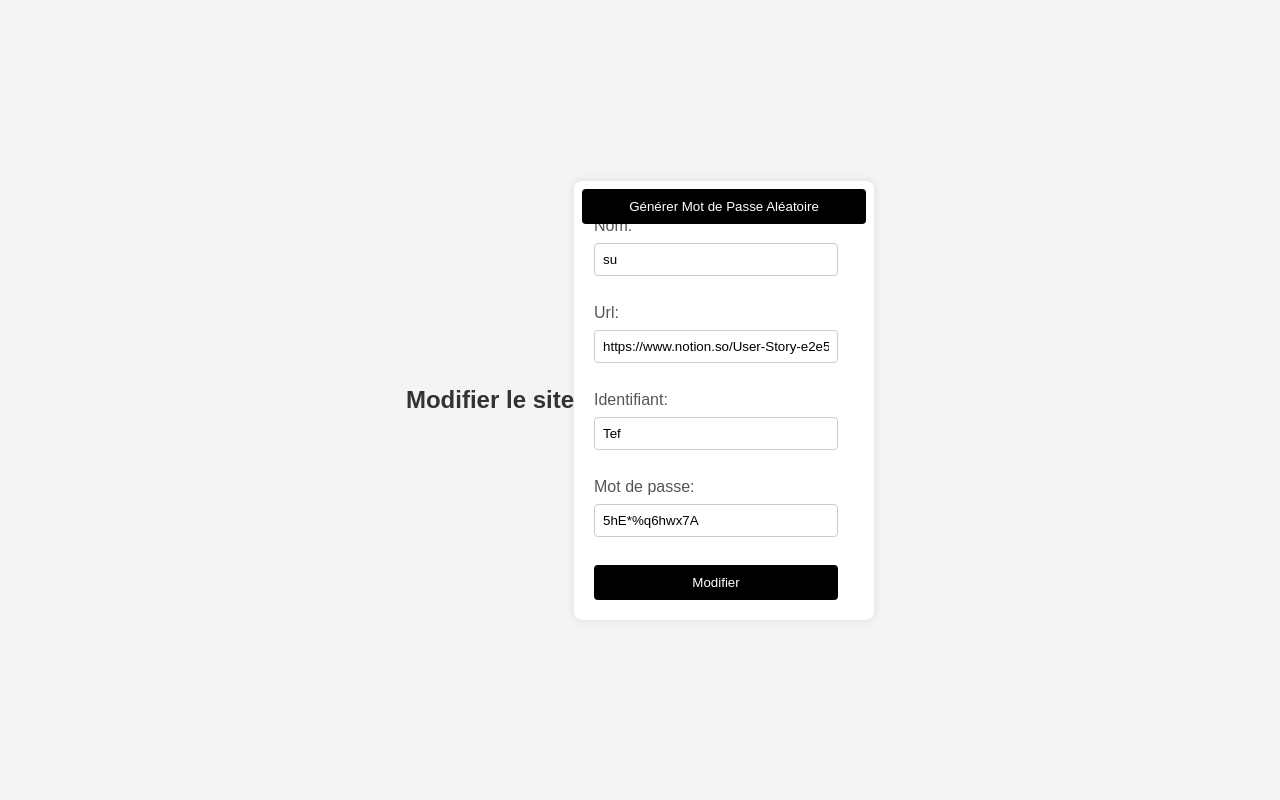
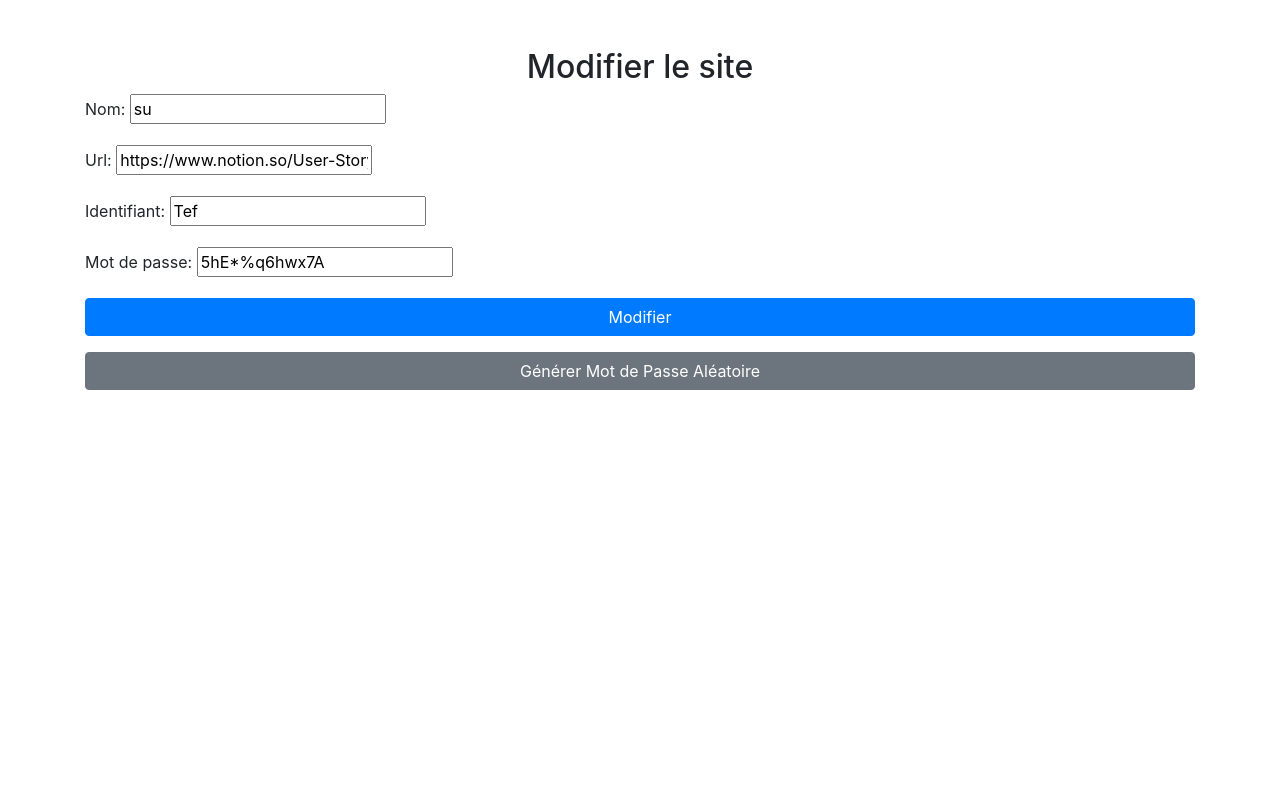
Before and after one commit to tenjustin/b3-c1-django-tene-schoukroun-broccoli, a Django app: page /passmanager/modification_site/6/ in a window 1280 px wide. Run offline with Django 5.2, Linux system fonts and the light colour scheme; data comes from the database, SQL or seed files in the repository; both versions use the stored data as it was after the commit; some libraries are stand-ins or nearby versions.

Commit message:
modification du générateur du mot de passe avec boostrap , modif de la liste

```diff
--- a/credentialsmanager/templates/modifier_site.html
+++ b/credentialsmanager/templates/modifier_site.html
@@ -4,95 +4,31 @@
     <meta charset="UTF-8">
     <meta name="viewport" content="width=device-width, initial-scale=1.0">
     <title>Modifier le site</title>
-    <style>
-        body {
-            font-family: 'Arial', sans-serif;
-            background-color: #f4f4f4;
-            margin: 0;
-            padding: 0;
-            display: flex;
-            justify-content: center;
-            align-items: center;
-            height: 100vh;
-        }
-
-        form {
-            background-color: #fff;
-            padding: 20px;
-            border-radius: 8px;
-            box-shadow: 0 0 10px rgba(0, 0, 0, 0.1);
-            width: 300px;
-            max-width: 100%;
-            box-sizing: border-box;
-            position: relative; /* Ajout de cette propriété pour positionner le bouton par rapport à son conteneur */
-        }
-
-        h2 {
-            text-align: center;
-            color: #333;
-        }
-
-        label {
-            display: block;
-            margin-bottom: 8px;
-            color: #555;
-        }
-
-        input[type="text"],
-        input[type="password"],
-        input[type="url"] {
-            width: calc(100% - 16px); /* Ajustement de la largeur pour inclure la marge interne */
-            padding: 8px;
-            margin-bottom: 12px;
-            border: 1px solid #ccc;
-            border-radius: 4px;
-            box-sizing: border-box;
-        }
-
-        button {
-            background-color: #000000;
-            color: white;
-            padding: 10px;
-            border: none;
-            border-radius: 4px;
-            cursor: pointer;
-            width: calc(100% - 16px); /* Ajustement de la largeur pour inclure la marge interne */
-        }
-
-        button:hover {
-            background-color: #2f2f2f;
-        }
-
-        /* Ajout de styles pour positionner le bouton */
-        button#generer_mot_de_passe {
-            position: absolute;
-            top: 0;
-            right: 0;
-            margin-top: 8px; /* Ajustement de la marge au-dessus du bouton */
-            margin-right: 8px; /* Ajustement de la marge à droite du bouton */
-        }
-    </style>
+    <link rel="stylesheet" href="https://stackpath.bootstrapcdn.com/bootstrap/4.5.2/css/bootstrap.min.css">
 </head>
 <body>
-    <!-- templates/modifier_site.html -->
-    <h2>Modifier le site</h2>
-    <form method="post" action="">
-        {% csrf_token %}
-        {{ form.as_p }}
-        <button type="submit">Modifier</button>
-        <button type="button" id="generer_mot_de_passe">Générer Mot de Passe Aléatoire</button>
-    </form>
+    <div class="container mt-5">
+        <h2 class="text-center">Modifier le site</h2>
+        <form method="post" action="">
+            {% csrf_token %}
+            {{ form.as_p }}
+
+            <button type="submit" class="btn btn-primary btn-block">Modifier</button>
+            <button type="button" id="generer_mot_de_passe" class="btn btn-secondary btn-block mt-3">Générer Mot de Passe Aléatoire</button>
+        </form>
+    </div>
+
+    <script src="https://code.jquery.com/jquery-3.5.1.slim.min.js"></script>
+    <script src="https://cdn.jsdelivr.net/npm/@popperjs/core@2.11.6/dist/umd/popper.min.js"></script>
+    <script src="https://stackpath.bootstrapcdn.com/bootstrap/4.5.2/js/bootstrap.min.js"></script>
 
     <script>
         document.getElementById('generer_mot_de_passe').addEventListener('click', function() {
-            // Appeler une fonction JavaScript pour générer un mot de passe aléatoire
             var motDePasseInput = document.getElementById('id_mot_de_passe');
             motDePasseInput.value = genererMotDePasse();
         });
 
         function genererMotDePasse() {
-            // Code JavaScript pour générer un mot de passe aléatoire
-            // Vous pouvez personnaliser cette fonction selon vos besoins
             var caracteres = 'ABCDEFGHIJKLMNOPQRSTUVWXYZabcdefghijklmnopqrstuvwxyz0123456789!@#$%^&*()_+';
             var longueur = 12;
             var motDePasse = '';
--- a/credentialsmanager/urls.py
+++ b/credentialsmanager/urls.py
@@ -6,4 +6,6 @@ urlpatterns = [
     path("supprimer/<int:pk>/", views.supprimer_enregistrement, name='supprimer_enregistrement'),
     path("ajout_site/", views.ajout_site_action, name="ajout_site"),
     path("modification_site/<int:pk>/", views.modifier_site, name="modification_site"),
+    path('detail_site/<int:pk>/', views.detail_site, name='detail_site'),
+
 ]
--- a/credentialsmanager/views.py
+++ b/credentialsmanager/views.py
@@ -9,6 +9,9 @@ from django.shortcuts import render, redirect
 from .forms import SiteForm
 from credentialsmanager.script import ajout
 
+def detail_site(request, pk):
+    site = get_object_or_404(Site, pk=pk)
+    return render(request, 'details_site.html', {'site': site})
 
 def liste_sites(request):
     query = request.GET.get('q')
@@ -28,7 +31,7 @@ def ajout_site_action(request):
         mot_de_passe = request.POST.get('mot_de_passe')
         success, message = ajout.ajout_site(nom, url, identifiant, mot_de_passe)
         if success:
-            return redirect('/passmanager/')  # Rediriger vers une URL de succès
+            return redirect('/passmanager/')
         else:
             return render(request, 'error.html', {'message': message})
     else:
@@ -41,7 +44,7 @@ def supprimer_enregistrement(request, pk):
     return redirect('liste_sites')
 
 def generer_mot_de_passe():
-    length = 12  # Vous pouvez ajuster la longueur du mot de passe
+    length = 12
     caracteres = string.ascii_letters + string.digits + string.punctuation
     return ''.join(random.choice(caracteres) for i in range(length))
 
@@ -52,7 +55,7 @@ def modifier_site(request, pk):
         form = SiteForm(request.POST, instance=site)
         if form.is_valid():
             form.save()
-            return redirect('liste_sites')  # Rediriger vers la liste des sites après modification
+            return redirect('liste_sites')
     else:
         form = SiteForm(instance=site)
 
```
Also changed, not shown: credentialsmanager/templates/details_site.html (added, +15 -0 lines), credentialsmanager/templates/index.html (+6 -7 lines), db.sqlite3.
